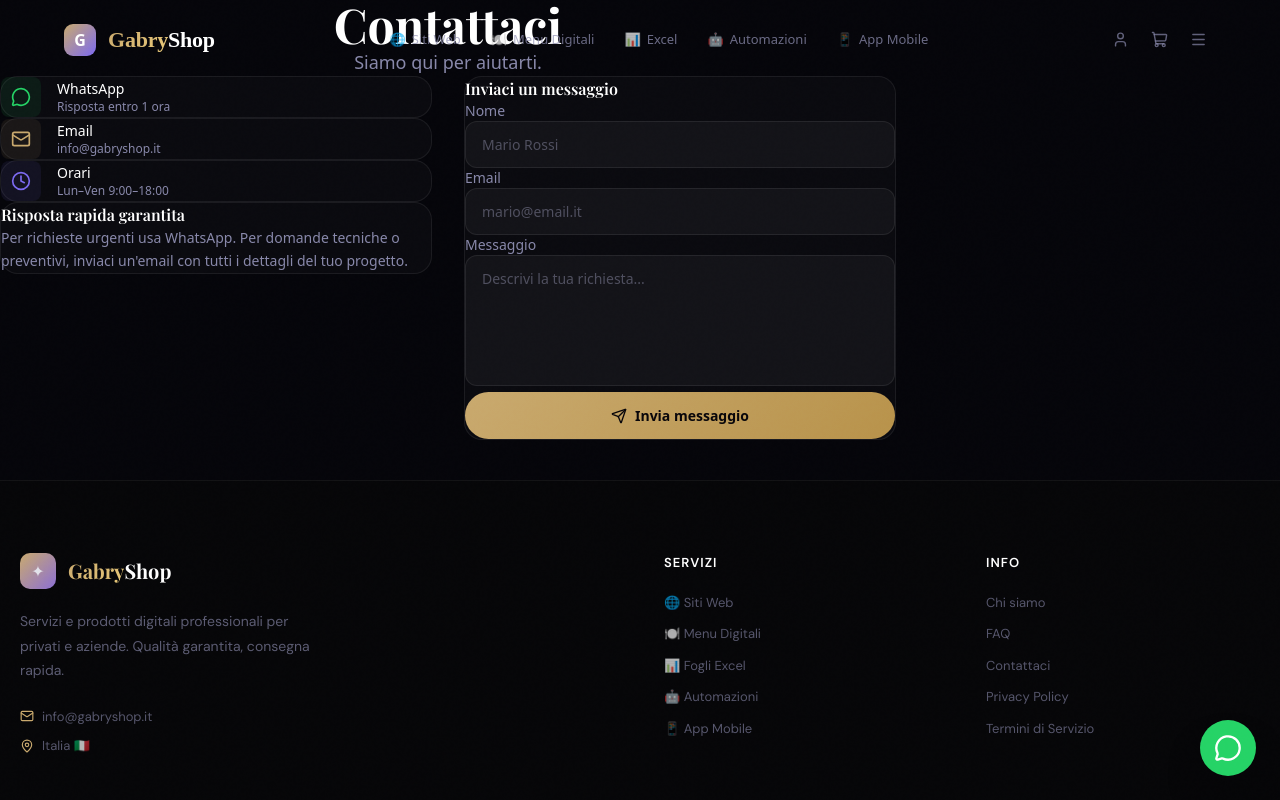
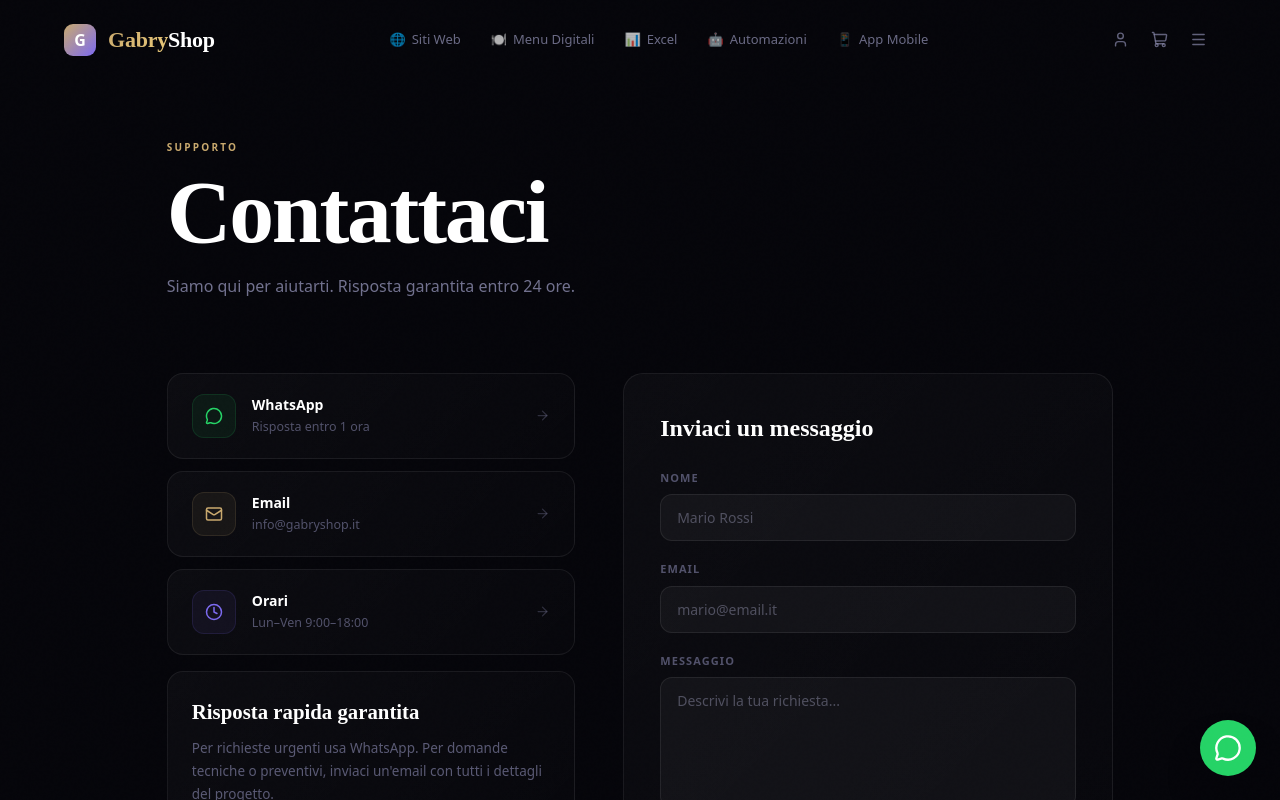
Before and after one commit to terryliano20011-sketch/gabryshop-new, a Next.js app: page /contatti in a window 1280 px wide. Shown: the top 800 px of the page. Built offline with nearby package versions, Linux system fonts and the light colour scheme.

Commit message:
fix: contatti page premium design - paddingTop, layout, fonts

```diff
--- a/src/app/contatti/page.tsx
+++ b/src/app/contatti/page.tsx
@@ -1,80 +1,89 @@
 'use client'
 import { useState } from 'react'
-import { Mail, MessageCircle, Clock, Send } from 'lucide-react'
+import { Mail, MessageCircle, Clock, Send, ArrowRight } from 'lucide-react'
 
 export default function ContattiPage() {
-  const [form, setForm] = useState({ name: '', email: '', message: '' })
+  const [form, setForm] = useState({ name:'', email:'', message:'' })
   const [sent, setSent] = useState(false)
-
-  const handleSubmit = (e: React.FormEvent) => {
-    e.preventDefault()
-    // In production: call API route to send email via Resend
-    setSent(true)
-  }
+  const handleSubmit = (e: React.FormEvent) => { e.preventDefault(); setSent(true) }
 
   return (
-    <div className="pt-28 pb-20 px-4 sm:px-6 lg:px-8 max-w-4xl mx-auto">
-      <div className="text-center mb-16">
-        <h1 className="text-4xl sm:text-5xl font-bold text-white mb-4" style={{fontFamily:'Playfair Display,serif'}}>Contattaci</h1>
-        <p className="text-[#8888aa] text-lg">Siamo qui per aiutarti.</p>
+    <div style={{minHeight:'100vh',background:'#05050a',paddingTop:'140px',paddingBottom:'100px'}}>
+      <div style={{maxWidth:'1100px',margin:'0 auto',padding:'0 6%'}}>
+
+        {/* Header */}
+        <div style={{marginBottom:'72px'}}>
+          <span style={{fontFamily:'Outfit,system-ui,sans-serif',fontSize:'10px',fontWeight:700,letterSpacing:'0.22em',textTransform:'uppercase',color:'#c9a96e',display:'block',marginBottom:'16px'}}>Supporto</span>
+          <h1 style={{fontFamily:'Cormorant Garamond,serif',fontSize:'clamp(3rem,7vw,6rem)',fontWeight:600,lineHeight:0.92,letterSpacing:'-0.025em',color:'white',marginBottom:'20px'}}>
+            Contattaci
+          </h1>
+          <p style={{fontFamily:'Outfit,system-ui,sans-serif',fontSize:'16px',color:'rgba(140,140,175,0.8)',lineHeight:1.7,maxWidth:'480px'}}>
+            Siamo qui per aiutarti. Risposta garantita entro 24 ore.
+          </p>
         </div>
 
-      <div className="grid grid-cols-1 md:grid-cols-2 gap-8">
-        <div>
-          <div className="space-y-4 mb-8">
+        <div style={{display:'grid',gridTemplateColumns:'1fr 1.2fr',gap:'48px',alignItems:'start'}}>
+
+          {/* Colonna sinistra */}
+          <div style={{display:'flex',flexDirection:'column',gap:'12px'}}>
             {[
-              { icon: MessageCircle, label: 'WhatsApp', value: 'Risposta entro 1 ora', href: `https://wa.me/393401234567`, color: '#25D366' },
-              { icon: Mail, label: 'Email', value: 'info@gabryshop.it', href: 'mailto:info@gabryshop.it', color: '#c9a96e' },
-              { icon: Clock, label: 'Orari', value: 'Lun–Ven 9:00–18:00', href: '#', color: '#7c6af0' },
+              {icon:<MessageCircle size={18}/>, label:'WhatsApp', value:'Risposta entro 1 ora', href:`https://wa.me/393401234567`, color:'#25D366'},
+              {icon:<Mail size={18}/>,          label:'Email',    value:'info@gabryshop.it',  href:'mailto:info@gabryshop.it', color:'#c9a96e'},
+              {icon:<Clock size={18}/>,         label:'Orari',   value:'Lun–Ven 9:00–18:00', href:'#', color:'#7c6af0'},
             ].map(item => (
-              <a key={item.label} href={item.href} target="_blank" rel="noopener noreferrer" className="luxury-card rounded-xl p-4 flex items-center gap-4 hover:border-white/20 transition-all block">
-                <div className="w-10 h-10 rounded-lg flex items-center justify-center" style={{background:`${item.color}15`}}>
-                  <item.icon className="w-5 h-5" style={{color:item.color}} />
+              <a key={item.label} href={item.href} target="_blank" rel="noopener noreferrer"
+                className="g-card"
+                style={{display:'flex',alignItems:'center',gap:'16px',padding:'20px 24px',textDecoration:'none',borderRadius:'16px'}}>
+                <div style={{width:'44px',height:'44px',borderRadius:'12px',flexShrink:0,display:'flex',alignItems:'center',justifyContent:'center',background:`${item.color}12`,border:`1px solid ${item.color}22`,color:item.color}}>
+                  {item.icon}
                 </div>
                 <div>
-                  <div className="text-white text-sm font-medium">{item.label}</div>
-                  <div className="text-[#8888aa] text-xs">{item.value}</div>
+                  <div style={{color:'white',fontFamily:'Outfit,system-ui,sans-serif',fontSize:'14px',fontWeight:600,marginBottom:'3px'}}>{item.label}</div>
+                  <div style={{color:'rgba(120,120,155,0.65)',fontFamily:'Outfit,system-ui,sans-serif',fontSize:'12.5px'}}>{item.value}</div>
                 </div>
+                <ArrowRight size={15} style={{color:'rgba(120,120,155,0.35)',marginLeft:'auto'}}/>
               </a>
             ))}
-          </div>
-          <div className="luxury-card rounded-2xl p-6">
-            <h3 className="text-white font-semibold mb-2" style={{fontFamily:'Playfair Display,serif'}}>Risposta rapida garantita</h3>
-            <p className="text-[#8888aa] text-sm leading-relaxed">
-              Per richieste urgenti usa WhatsApp. Per domande tecniche o preventivi, inviaci un'email con tutti i dettagli del tuo progetto.
+
+            <div className="g-card" style={{padding:'24px',borderRadius:'16px',marginTop:'4px'}}>
+              <h3 style={{fontFamily:'Cormorant Garamond,serif',color:'white',fontSize:'1.3rem',fontWeight:600,marginBottom:'10px'}}>Risposta rapida garantita</h3>
+              <p style={{fontFamily:'Outfit,system-ui,sans-serif',color:'rgba(120,120,155,0.72)',fontSize:'13.5px',lineHeight:1.7}}>
+                Per richieste urgenti usa WhatsApp. Per domande tecniche o preventivi, inviaci un&apos;email con tutti i dettagli del progetto.
               </p>
             </div>
           </div>
 
-        <div className="luxury-card rounded-2xl p-6">
+          {/* Form */}
+          <div className="g-card" style={{padding:'36px',borderRadius:'20px'}}>
             {sent ? (
-            <div className="text-center py-8">
-              <div className="text-4xl mb-4">✅</div>
-              <h3 className="text-white font-semibold mb-2" style={{fontFamily:'Playfair Display,serif'}}>Messaggio inviato!</h3>
-              <p className="text-[#8888aa] text-sm">Ti risponderemo entro 24 ore.</p>
+              <div style={{textAlign:'center',padding:'40px 0'}}>
+                <div style={{fontSize:'48px',marginBottom:'16px'}}>✅</div>
+                <h3 style={{fontFamily:'Cormorant Garamond,serif',color:'white',fontSize:'1.8rem',fontWeight:600,marginBottom:'10px'}}>Messaggio inviato!</h3>
+                <p style={{fontFamily:'Outfit,system-ui,sans-serif',color:'rgba(120,120,155,0.7)',fontSize:'14px'}}>Ti risponderemo entro 24 ore.</p>
               </div>
             ) : (
-            <form onSubmit={handleSubmit} className="space-y-4">
-              <h3 className="text-white font-semibold mb-4" style={{fontFamily:'Playfair Display,serif'}}>Inviaci un messaggio</h3>
+              <form onSubmit={handleSubmit} style={{display:'flex',flexDirection:'column',gap:'20px'}}>
+                <h3 style={{fontFamily:'Cormorant Garamond,serif',color:'white',fontSize:'1.5rem',fontWeight:600,marginBottom:'4px'}}>Inviaci un messaggio</h3>
                 <div>
-                <label className="text-sm text-[#8888aa] mb-1 block">Nome</label>
-                <input className="input-luxury" placeholder="Mario Rossi" value={form.name} onChange={e => setForm(f=>({...f,name:e.target.value}))} required />
+                  <label style={{fontFamily:'Outfit,system-ui,sans-serif',fontSize:'11px',fontWeight:700,letterSpacing:'0.1em',textTransform:'uppercase',color:'rgba(120,120,155,0.65)',display:'block',marginBottom:'8px'}}>Nome</label>
+                  <input className="g-input" placeholder="Mario Rossi" value={form.name} onChange={e=>setForm(f=>({...f,name:e.target.value}))} required/>
                 </div>
                 <div>
-                <label className="text-sm text-[#8888aa] mb-1 block">Email</label>
-                <input className="input-luxury" type="email" placeholder="mario@email.it" value={form.email} onChange={e => setForm(f=>({...f,email:e.target.value}))} required />
+                  <label style={{fontFamily:'Outfit,system-ui,sans-serif',fontSize:'11px',fontWeight:700,letterSpacing:'0.1em',textTransform:'uppercase',color:'rgba(120,120,155,0.65)',display:'block',marginBottom:'8px'}}>Email</label>
+                  <input className="g-input" type="email" placeholder="mario@email.it" value={form.email} onChange={e=>setForm(f=>({...f,email:e.target.value}))} required/>
                 </div>
                 <div>
-                <label className="text-sm text-[#8888aa] mb-1 block">Messaggio</label>
-                <textarea className="input-luxury resize-none" rows={5} placeholder="Descrivi la tua richiesta..." value={form.message} onChange={e => setForm(f=>({...f,message:e.target.value}))} required />
+                  <label style={{fontFamily:'Outfit,system-ui,sans-serif',fontSize:'11px',fontWeight:700,letterSpacing:'0.1em',textTransform:'uppercase',color:'rgba(120,120,155,0.65)',display:'block',marginBottom:'8px'}}>Messaggio</label>
+                  <textarea className="g-input" rows={5} placeholder="Descrivi la tua richiesta..." value={form.message} onChange={e=>setForm(f=>({...f,message:e.target.value}))} required style={{resize:'none'}}/>
                 </div>
-              <button type="submit" className="btn-gold w-full py-3 rounded-xl font-semibold flex items-center justify-center gap-2">
-                <Send className="w-4 h-4" /> Invia messaggio
+                <button type="submit" className="g-btn g-btn-gold" style={{width:'100%',justifyContent:'center',borderRadius:'14px',padding:'15px',fontSize:'15px'}}>
+                  <Send size={16}/> Invia messaggio
                 </button>
               </form>
             )}
           </div>
         </div>
       </div>
+    </div>
   )
 }
```
Lines whose indentation alone changed are shown as unchanged.
